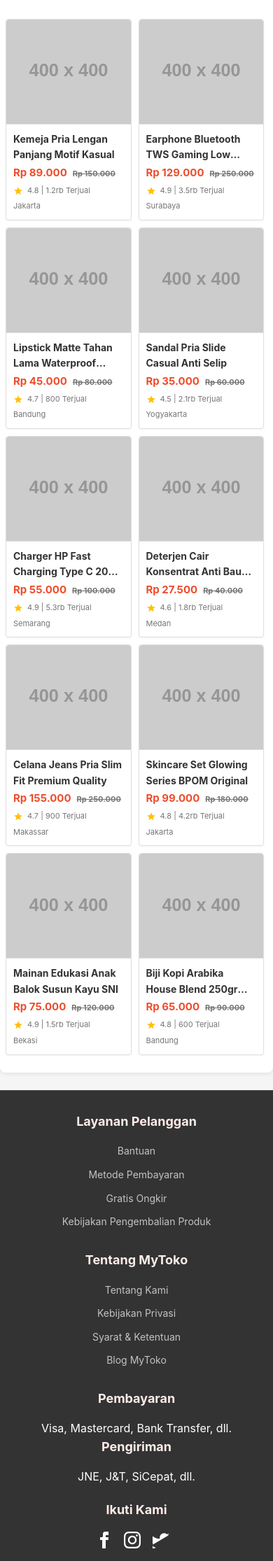
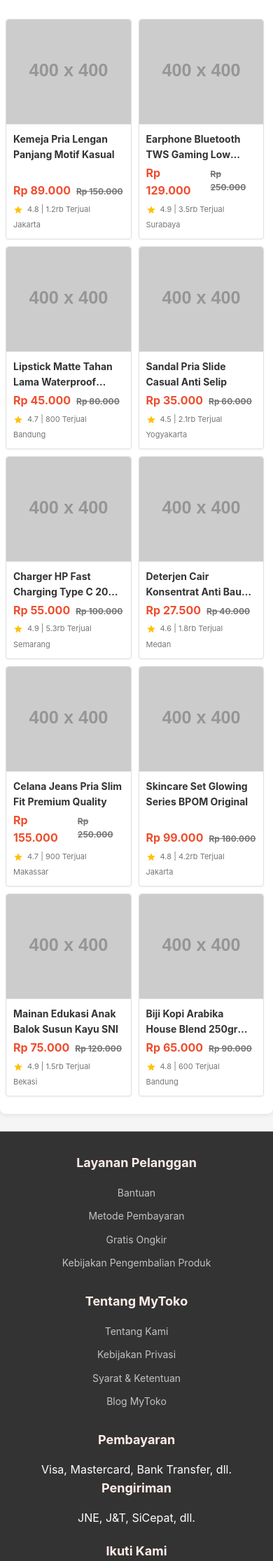
Before and after one commit to x-qmo/x-qmo.github.io, a Jekyll site: the page built from _landing_pages/contoh-lading.md, in a window 390 px wide. Shown: the part 1108-3339 px from the top of the page at 70% size. Built offline with Jekyll 4.4.1, drawn with Linux system fonts in a browser that asks for light colours.

Commit message:
Update landing-pageku.css

```diff
--- a/assets/css/landing-pageku.css
+++ b/assets/css/landing-pageku.css
@@ -513,10 +513,10 @@
                 height: 3em; /* Ensure 2 lines */
             }
             .product-price {
-                font-size: 15px;
+                font-size: 16px;
             }
             .product-price span.original {
-                font-size: 11px;
+                font-size: 12px;
             }
             .product-rating, .product-location {
                 font-size: 11px;
```
